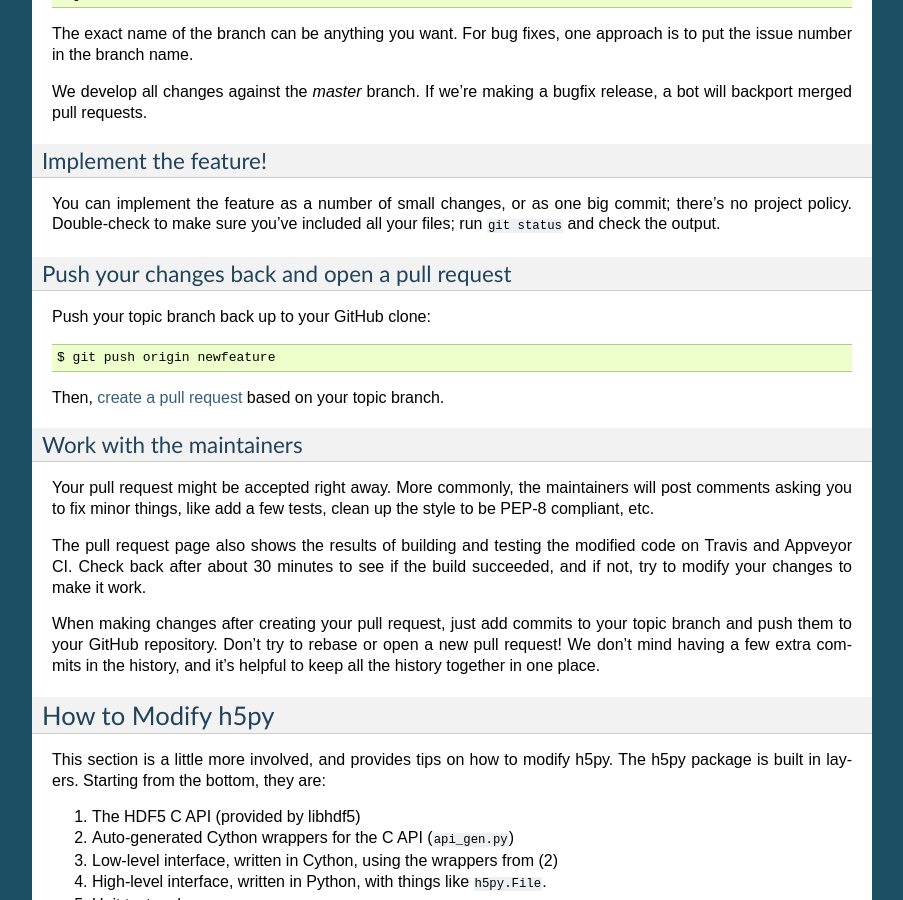
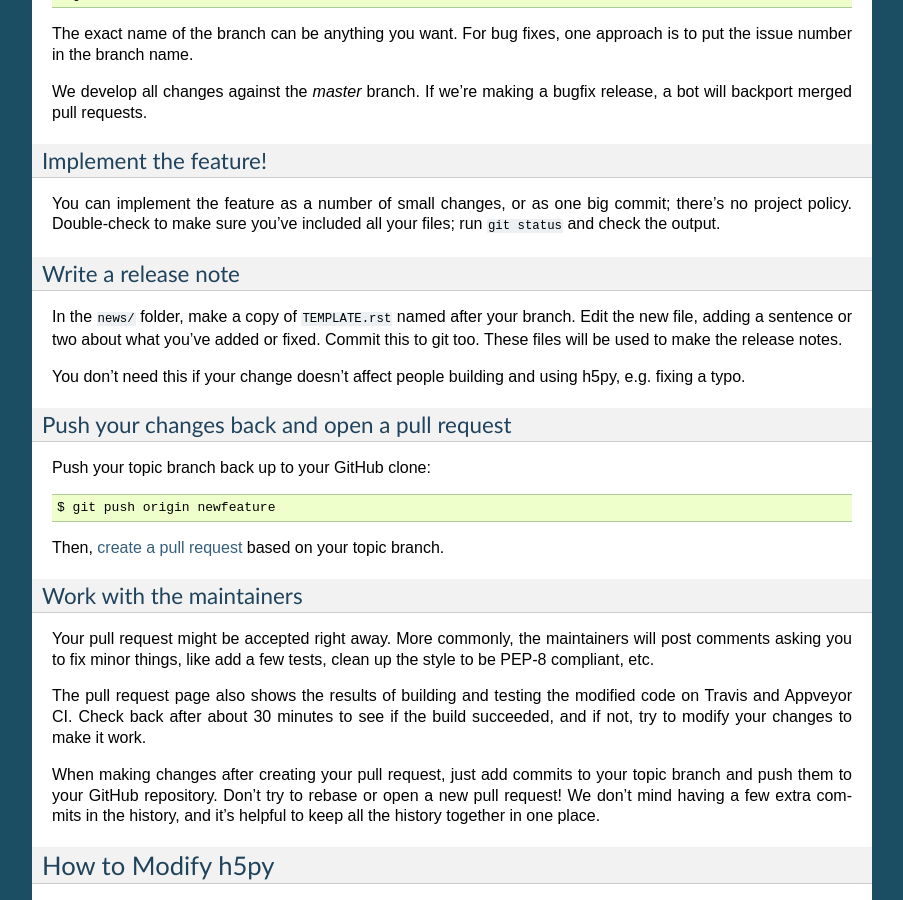
Before and after one commit to h5py/h5py, a Sphinx documentation site: the page built from docs/contributing.rst, in a window 1280 px wide and 900 px high, scrolled down 1963 px. Shown: the whole window, without its empty margins (198-1101 px from the left). Built offline with Sphinx 7.4.7, drawn with Linux system fonts in a browser that asks for light colours; pages that are not in the unit, such as notebooks, are missing from menus.

Commit message:
Add section on writing release notes to contributor guide

```diff
--- a/docs/contributing.rst
+++ b/docs/contributing.rst
@@ -134,6 +134,15 @@ You can implement the feature as a number of small changes, or as one big
 commit; there's no project policy.  Double-check to make sure you've
 included all your files; run ``git status`` and check the output.
 
+Write a release note
+~~~~~~~~~~~~~~~~~~~~
+
+In the ``news/`` folder, make a copy of ``TEMPLATE.rst`` named after your branch.
+Edit the new file, adding a sentence or two about what you've added or fixed.
+Commit this to git too. These files will be used to make the release notes.
+
+You don't need this if your change doesn't affect people building and using h5py,
+e.g. fixing a typo.
 
 Push your changes back and open a pull request
 ~~~~~~~~~~~~~~~~~~~~~~~~~~~~~~~~~~~~~~~~~~~~~~
```
